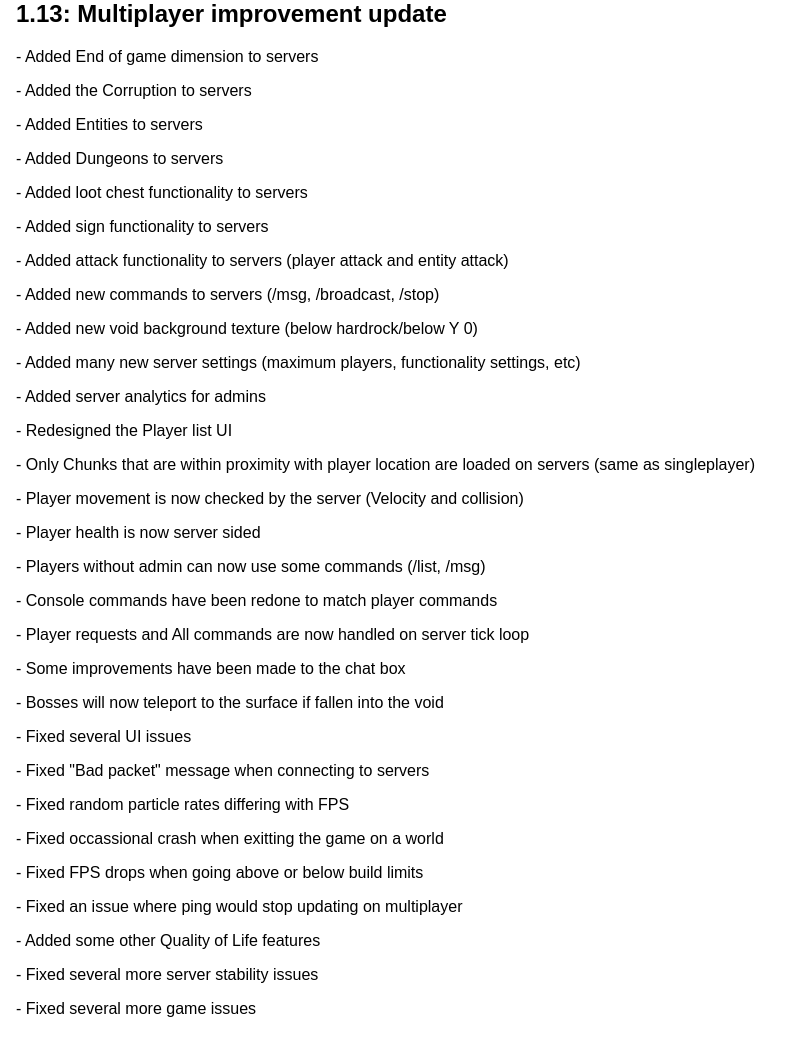
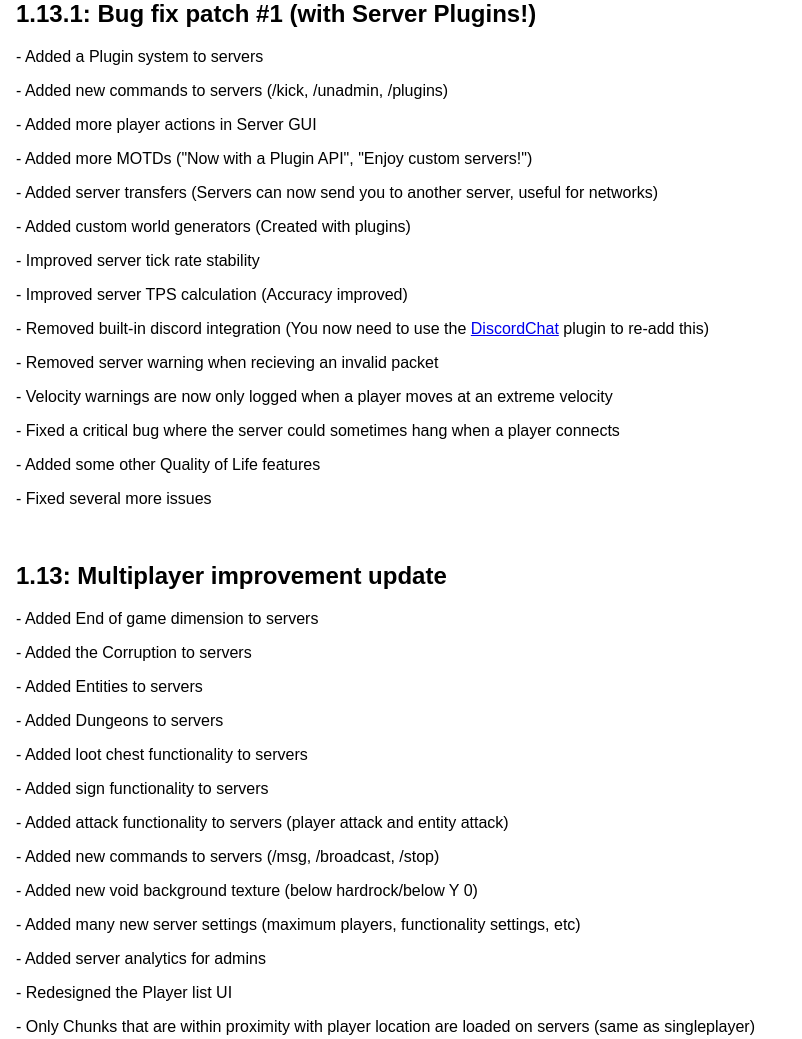
Before and after one commit to Welcome234/welcomegames, a plain HTML site: page cube2d/news.html in a window 1280 px wide. Shown: the top 1039 px of the page, without its empty margins (0-802 px from the left). Drawn offline with Linux system fonts and the light colour scheme.

Commit message:
Update News for 1.13.1
Updated news to show version 1.13.1 of Cube2D.

```diff
--- a/cube2d/news.html
+++ b/cube2d/news.html
@@ -9,7 +9,23 @@ body {
 <body>
 
 <div style="padding-left:16px">
-              <h2 style="color:black;">1.13: Multiplayer improvement update</h2>
+              <h2 style="color:black;">1.13.1: Bug fix patch #1 (with Server Plugins!)</h2>
+<p style="color:black;">- Added a Plugin system to servers</p>
+<p style="color:black;">- Added new commands to servers (/kick, /unadmin, /plugins)</p>
+<p style="color:black;">- Added more player actions in Server GUI</p>
+<p style="color:black;">- Added more MOTDs ("Now with a Plugin API", "Enjoy custom servers!")</p>
+<p style="color:black;">- Added server transfers (Servers can now send you to another server, useful for networks)</p>
+<p style="color:black;">- Added custom world generators (Created with plugins)</p>
+<p style="color:black;">- Improved server tick rate stability</p>
+<p style="color:black;">- Improved server TPS calculation (Accuracy improved)</p>
+<p style="color:black;">- Removed built-in discord integration (You now need to use the <a href="https://welcome234.github.io/welcomegames/cube2d/plugins/DiscordChat.jar">DiscordChat</a> plugin to re-add this)</p>
+<p style="color:black;">- Removed server warning when recieving an invalid packet</p>
+<p style="color:black;">- Velocity warnings are now only logged when a player moves at an extreme velocity</p>
+<p style="color:black;">- Fixed a critical bug where the server could sometimes hang when a player connects</p>
+<p style="color:black;">- Added some other Quality of Life features</p>
+<p style="color:black;">- Fixed several more issues</p>
+<br>
+<h2 style="color:black;">1.13: Multiplayer improvement update</h2>
 <p style="color:black;">- Added End of game dimension to servers</p>
 <p style="color:black;">- Added the Corruption to servers</p>
 <p style="color:black;">- Added Entities to servers</p>
```
